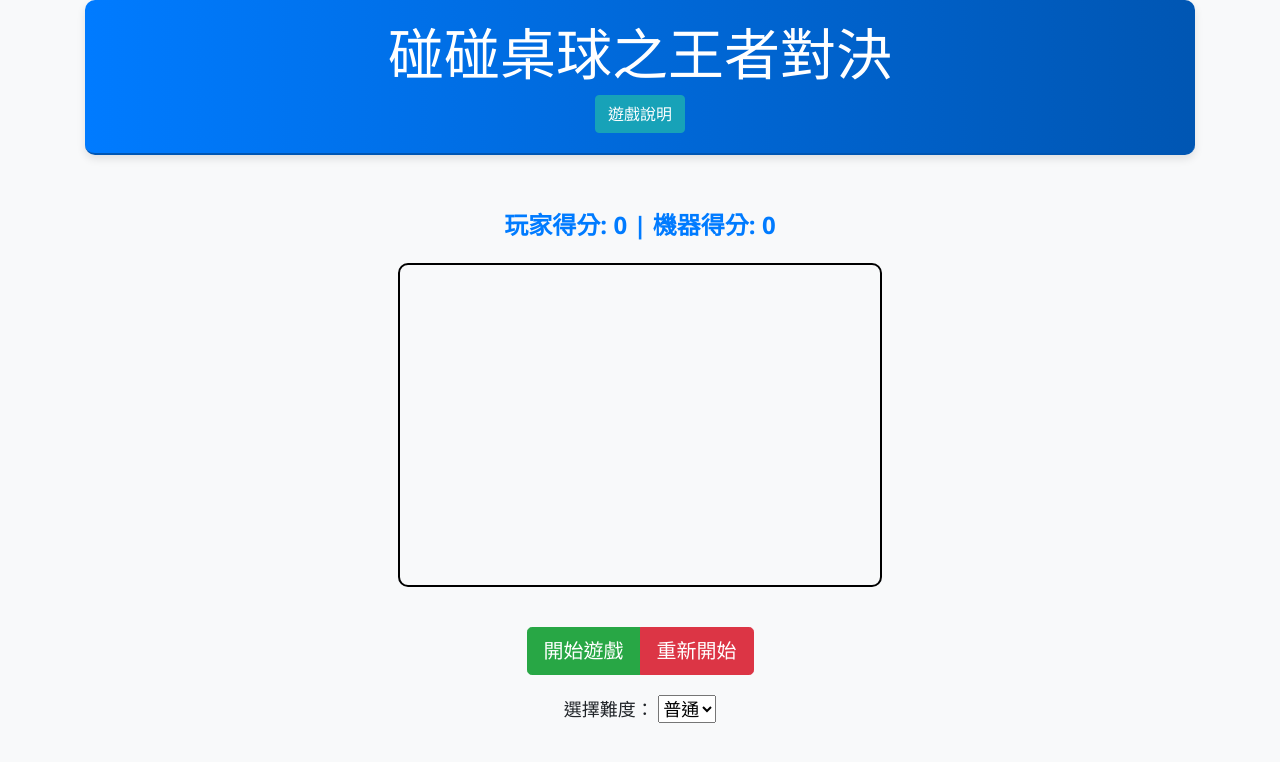
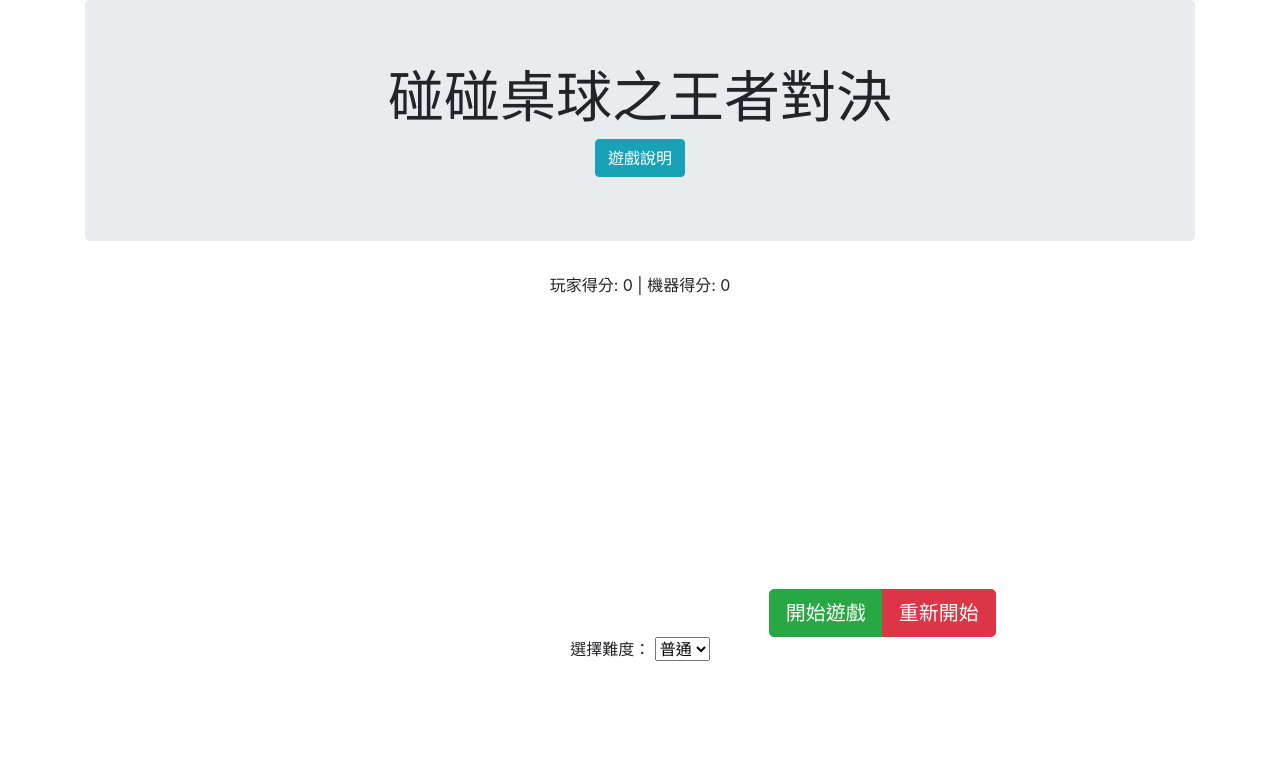
Before and after one commit to JCW-WANG/Web-Programming-Game-Project, a plain HTML site: page index.html in a window 1280 px wide. Drawn offline with nearby package versions, Linux system fonts and the light colour scheme.

Commit message:
Update index.html

```diff
--- a/index.html
+++ b/index.html
@@ -6,58 +6,6 @@
     <meta name="viewport" content="width=device-width, initial-scale=1, shrink-to-fit=no">
     <link rel="stylesheet" href="https://stackpath.bootstrapcdn.com/bootstrap/4.1.3/css/bootstrap.min.css">
     <title>碰碰桌球之王者對決</title>
-    <style>
-        body {
-            background-color: #f8f9fa;
-            font-family: 'Segoe UI', Tahoma, Geneva, Verdana, sans-serif;
-        }
-
-        canvas {
-            background: url('pingpong-table.jpg') no-repeat center center;
-            background-size: cover;
-            display: block;
-            margin: 20px auto;
-            border: 2px solid #000;
-            border-radius: 10px;
-        }
-
-        #score {
-            font-size: 24px;
-            margin: 20px 0;
-            color: #007bff;
-            font-weight: bold;
-        }
-
-        .jumbotron {
-            background: linear-gradient(90deg, #007bff, #0056b3);
-            color: white;
-            padding: 20px;
-            border-bottom: 2px solid #0056b3;
-            border-radius: 10px;
-            box-shadow: 0 4px 8px rgba(0, 0, 0, 0.1);
-        }
-
-        .btn-group {
-            margin-top: 20px;
-        }
-
-        .btn {
-            transition: all 0.3s ease;
-        }
-
-        .btn:hover {
-            transform: scale(1.1);
-        }
-
-        .modal-content {
-            color: #333;
-        }
-
-        #difficultySelect {
-            margin-top: 20px;
-            font-size: 18px;
-        }
-    </style>
 </head>
 
 <body>
```
